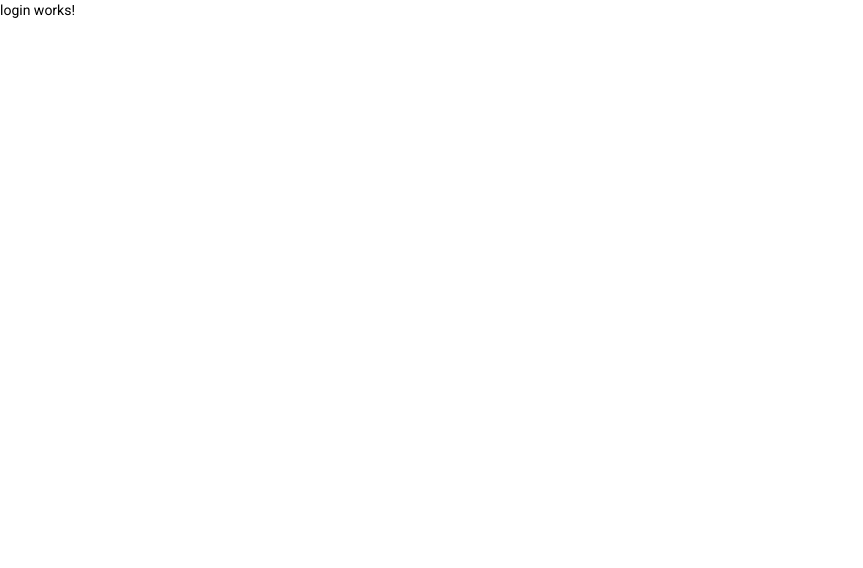
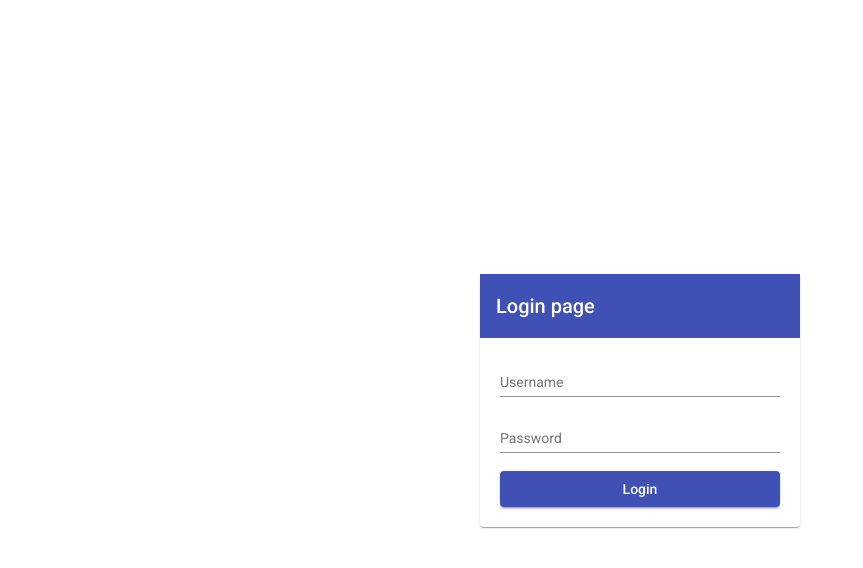
Before and after one commit to phakamani/angular-ui-playground, an Angular app: page / in a window 1280 px wide. Shown: the top 568 px of the page, without its empty margins (0-863 px from the left). Built offline with nearby package versions, Linux system fonts and the light colour scheme.

Commit message:
Added login page initial content

```diff
--- a/src/app/login/login.component.html
+++ b/src/app/login/login.component.html
@@ -1 +1,17 @@
-<p>login works!</p>
+<div fxLayoutAlign="center center" class="main-div" fxFlexFill>
+  <mat-card fxFlex="25">
+    <mat-toolbar color="primary">Login page</mat-toolbar>
+
+    <form class="login-form" fxLayoutAlign="stretch" fxLayout="column">
+      <mat-form-field>
+        <input matInput placeholder="Username">
+      </mat-form-field>
+
+      <mat-form-field>
+        <input matInput type="password" placeholder="Password">
+      </mat-form-field>
+
+      <button color="primary" mat-raised-button type="submit">Login</button>
+    </form>
+  </mat-card>
+</div>
--- a/src/app/login/login.component.scss
+++ b/src/app/login/login.component.scss
@@ -0,0 +1,8 @@
+.main-div {
+  mat-card {
+    padding: 0px;
+  }
+  .login-form {
+    padding: 20px;
+  }
+}
```
Also changed, not shown: src/app/app.module.ts (+14 -1 lines).
